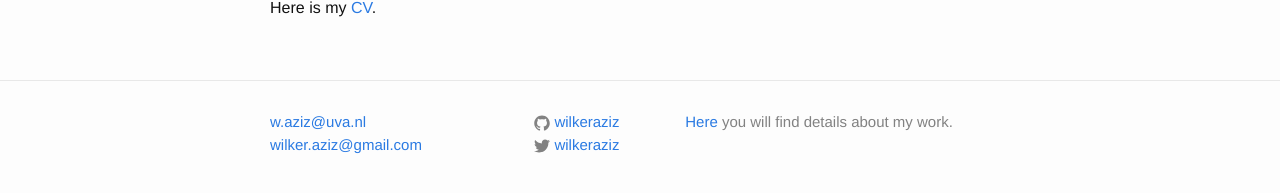
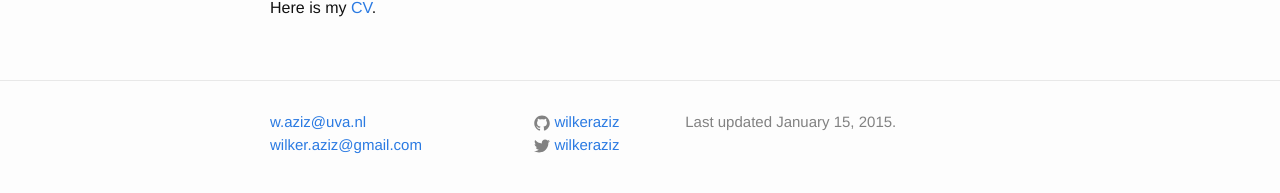
Before and after one commit to wilkeraziz/oldsite, a Jekyll site: the page built from about.md, in a window 1280 px wide. Shown: the part 357-550 px from the top of the page. Built offline with Jekyll 4.4.1, drawn with Linux system fonts in a browser that asks for light colours.

```diff
--- a/_includes/footer.html
+++ b/_includes/footer.html
@@ -52,7 +52,8 @@
 
       <div class="footer-col  footer-col-3">
           <p class="text">
-          <a href="{{ site.departamental_page }}">Here</a> you will find details about my work.
+          Last updated {{ site.time | date: "%B %d, %Y" }}.<br/>
+          <!--<a href="{{ site.departamental_page }}">Here</a> you will find details about my work.-->
           <!--</br>And <a href="{{ site.poesia }}">here</a> you will find nothing about my work :)
           </p>-->
       </div>
--- a/_layouts/publications.html
+++ b/_layouts/publications.html
@@ -35,6 +35,7 @@
   <footer class="text-center text-muted">
     <hr/>
     Last updated {{ site.time | date: "%B %d, %Y" }}.<br/>
+    Based on the code of <a href="https://github.com/alopez/alopez.github.com">Adam Lopez</a>.
     <!--Created with
     <a href="http://git-scm.com/">git</a>,
     <a href="http://jekyllrb.com">jekyll</a>,
```
